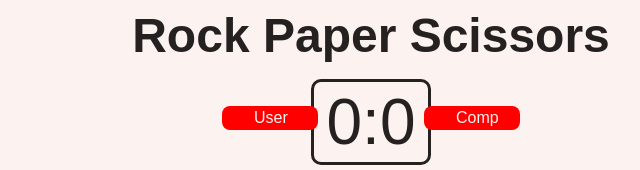
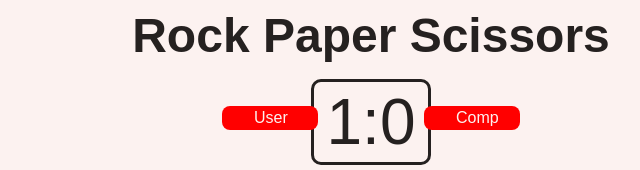
Before and after one commit to DesislavaNaydenova/RPS_Game, a plain HTML site: page index.html in a window 1280 px wide. Both pictures are taken after a click on the element 315 px from the left and 291 px from the top of the page. Shown: the top 170 px of the page, 269-909 px from the left. Drawn offline with Linux system fonts and the light colour scheme.

Commit message:
add functions for win, lose and draw and fix some typo in the html file

```diff
--- a/assets/js/script.js
+++ b/assets/js/script.js
@@ -1,45 +1,75 @@
-const userScore = 0;
-const compScore = 0;
-const userScoreSpan = document.getElementById("user-label");
-const compScoreSpan = document.getElementById("comp-label");
-const scoreFieldDiv = document.querySelector("score-field");
-const resultDiv = document.getElementsByClassName("result");
+let userScore = 0;
+let compScore = 0;
+let userScoreSpan = document.getElementById("user-score");
+let compScoreSpan = document.getElementById("comp-score");
+let scoreFieldDiv = document.querySelector("score-field");
+let resultDiv = document.getElementsByClassName("result");
 const rockDiv = document.getElementById("r");
 const paperDiv = document.getElementById("p");
 const scissorsDiv = document.getElementById("s");
 
-/**Makes the computer choose between one of the
- * 3 given parameters
+/**Generates a random choice ("r", "p", or "s") for the computer.
  */
 function getComputerChoice(){
     const choices = ["r", "p", "s"];
     const randomNumber = Math.floor(Math.random() * 3);
     return choices[randomNumber];
 }
+/**
+ * Increments the user's score and updates the score display.
+ */
+function win(user, computer){
+    userScore++;
+    userScoreSpan.innerHTML = userScore;
+    compScoreSpan.innerHTML = compScore;
+}
+/**
+ * Increments the computer's score and updates the score display.
+ */
+function lose(){
+    compScore++;
+    userScoreSpan.innerHTML = userScore;
+    compScoreSpan.innerHTML = compScore;
+}
+/**
+ * Updates the score display in case of a draw.
+ */
+function draw(){
+    userScoreSpan.innerHTML = userScore;
+    compScoreSpan.innerHTML = compScore;
 
-
+}
+/**
+ * Takes the user's choice ,
+ *  generates the computer's choice,
+ *  and determines the result of the game.
+ */
 function game(userChoice){
     const computerChoice = getComputerChoice();
     switch(userChoice+computerChoice){
         case "sp":
         case "pr":
         case "rs":
-            console.log("User wins!");
+            win(userChoice, computerChoice);
             break;
         case "ps":
         case "rp":
         case "rs":
-            console.log("User looses!");
+            lose(userChoice, computerChoice);
             break;
         case "pp":
         case "rr":
         case "ss":
-            console.log("Even!");
+            draw(userChoice, computerChoice);
             break;
 
     }
 
 }
+/**
+ * Listens to the user's choice when a choice is clicked
+ * and calls the "game" function.
+ */
 function main(){
 rockDiv.addEventListener("click", function(){
     game("r");
--- a/index.html
+++ b/index.html
@@ -13,7 +13,7 @@
     <div class="score-field">
         <div id="user-label" class="badge">User</div>
         <div id="comp-label" class="badge">Comp</div>
-        <spann id="user-score">0</span>:<spann id="comp-score">0</span>
+        <span id="user-score">0</span>:<span id="comp-score">0</span>
     </div>
     <div class="result">
         <p>Paper covers rock. You win!</p>
```
